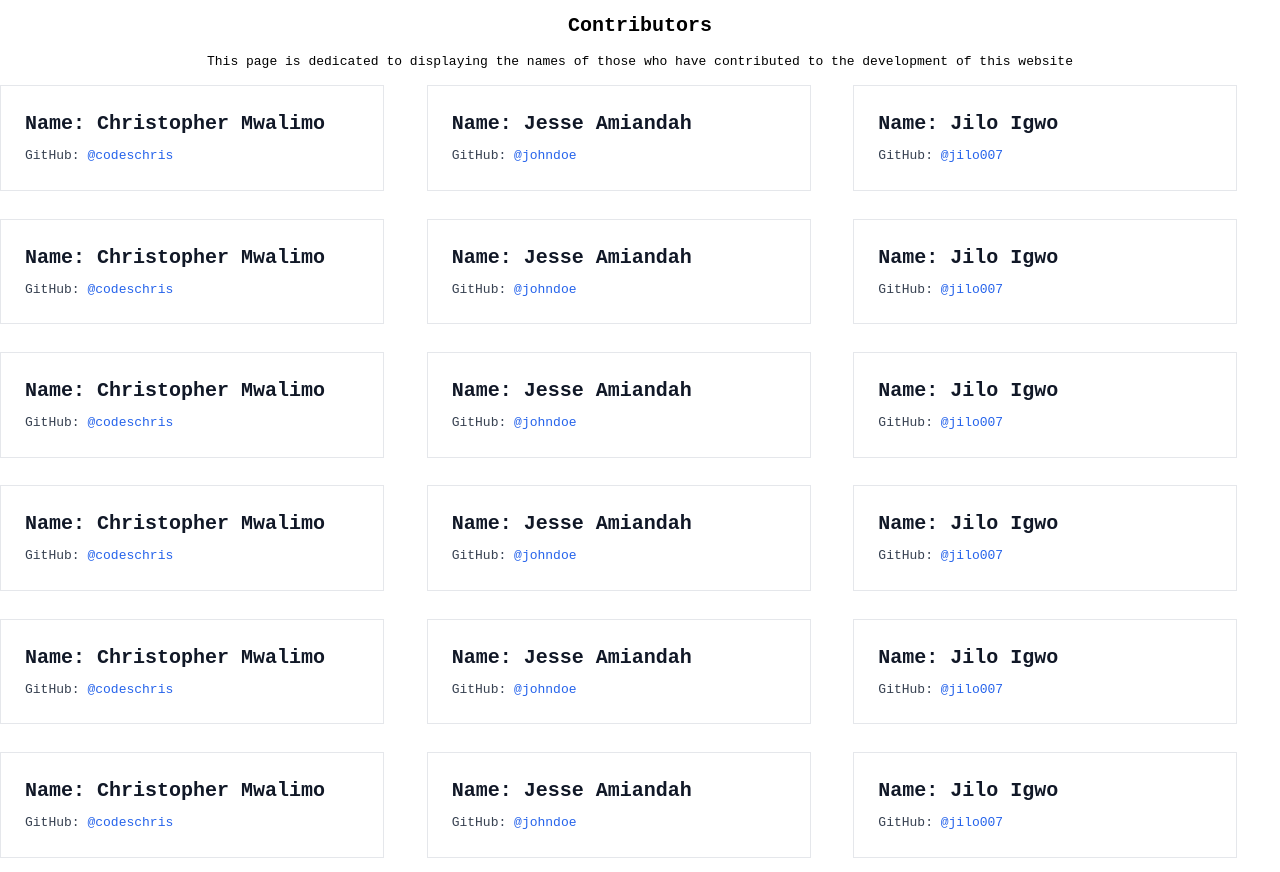
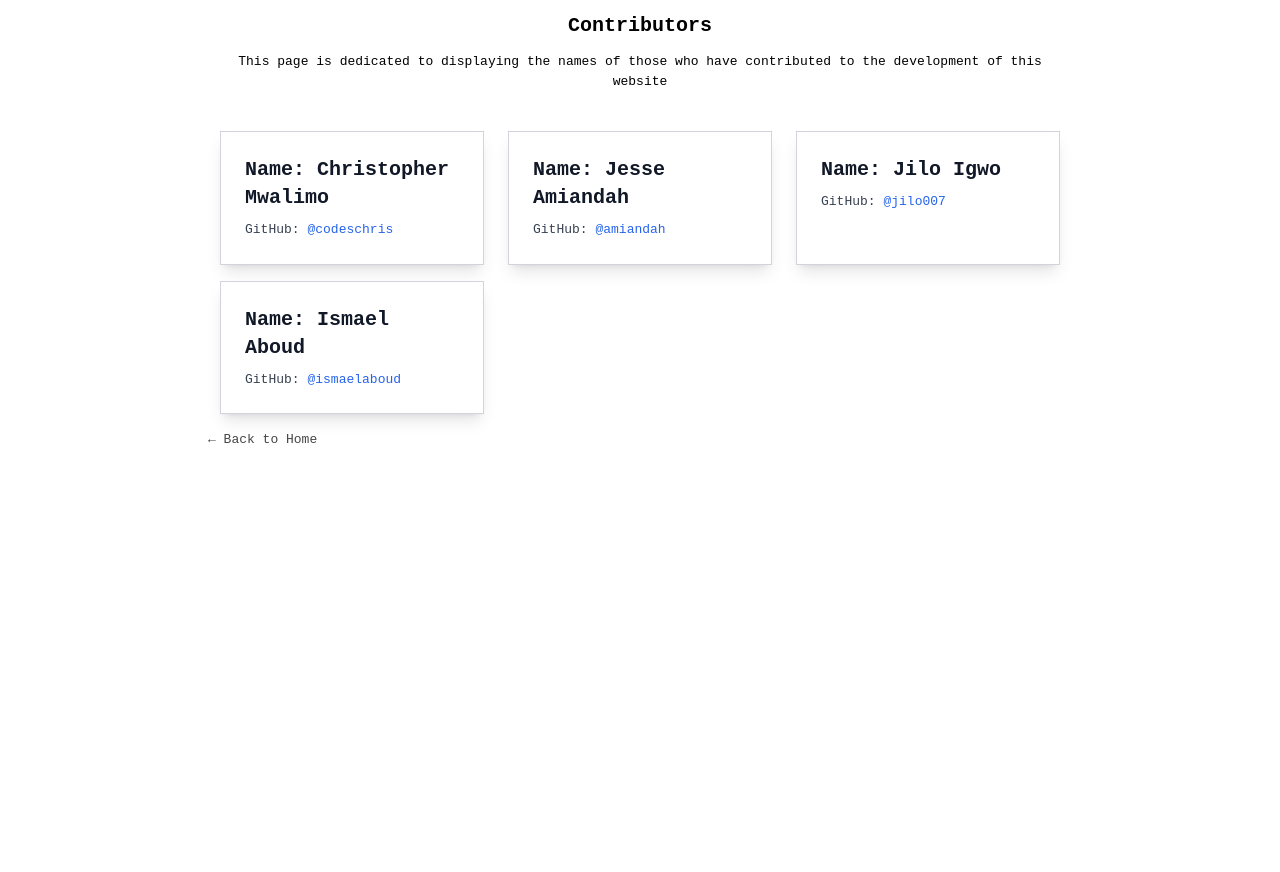
Before and after one commit to swahilipothub-dev/developers-profile, a Next.js app: page /contributors in a window 1280 px wide. After the commit the page ends 800 px from the top, so only its background shows below. Built offline with nearby package versions, Linux system fonts and the light colour scheme.

Commit message:
feat: contributions

```diff
--- a/app/components/namecards.tsx
+++ b/app/components/namecards.tsx
@@ -1,6 +1,7 @@
-"use client"
+"use client";
 
-import React, { useEffect, useState } from 'react';
+import React, { useState, useEffect } from 'react';
+import { contributors } from '../data/contributors';
 
 interface User {
   name: string;
@@ -11,24 +12,22 @@ const UserCard: React.FC = () => {
   const [users, setUsers] = useState<User[]>([]);
 
   useEffect(() => {
-    const fetchData = async () => {
-      const response = await fetch('/users.json');
-      const data: User[] = await response.json();
-      setUsers(data);
-    };
-    fetchData();
+    setUsers(contributors);
   }, []);
 
   return (
-    <div className= "container mx-auto grid grid-cols-2 md:grid-cols-3 grid-flow-row items-center justify-center min-h-screen">
+    <div className="grid grid-cols-2 md:grid-cols-3 grid-flow-row mt-10">
       {users.map((user, index) => (
-        <div key={index} className="max-w-sm p-6 bg-white border">
-          <h2 className="text-xl font-semibold text-gray-900">Name: {user.name}</h2>
-          <p className="text-gray-700 mt-2">
-            GitHub: <a href={`https://github.com/${user.github}`} className="text-blue-600 hover:underline">@{user.github}</a>
-          </p>
+        <div
+            key={index}
+            className="max-w-sm mx-3 mb-4 p-6 bg-white border border-gray-300 hover:border-t-transparent hover:border-l-transparent transition duration-300 ease-in-out shadow-lg hover:shadow-blue-500/50 hover:translate-x-[-5px] hover:translate-y-[-5px]"
+        >
+            <h2 className="text-xl font-semibold text-gray-900">Name: {user.name}</h2>
+            <p className="text-gray-700 mt-2">
+                GitHub: <a href={`https://github.com/${user.github}`} className="text-blue-600 hover:underline">@{user.github}</a>
+            </p>
         </div>
-      ))}
+        ))}
     </div>
   );
 };
--- a/app/contributors/page.tsx
+++ b/app/contributors/page.tsx
@@ -1,11 +1,13 @@
 import UserCard from "../components/namecards";
+import Link from "next/link";
 
 export default function Contributors(){
     return (
-        <div>
+        <div className="mx-10 md:mx-52">
             <h1 className="text-center py-3 font-semibold text-xl">Contributors</h1>
             <p className="text-center">This page is dedicated to displaying the names of those who have contributed to the development of this website</p>
             <UserCard/>
+            <Link href="/" className="animate-pulse text-md">← Back to Home</Link>
         </div>
     )
 }
--- /dev/null
+++ b/app/data/contributors.ts
@@ -0,0 +1,18 @@
+export const contributors = [
+    {
+        "name": "Christopher Mwalimo",
+        "github": "codeschris"
+    },
+    {
+        "name": "Jesse Amiandah",
+        "github": "amiandah"
+    },
+    {
+        "name": "Jilo Igwo",
+        "github": "jilo007"
+    },
+    {
+        "name": "Ismael Aboud",
+        "github": "ismaelaboud"
+    }
+]
--- /dev/null
+++ b/app/how-to-contribute/page.tsx
@@ -0,0 +1,23 @@
+import Link from "next/link";
+
+export default function HowTo(){
+    return(
+        <>
+        <h1 className="text-3xl py-5 text-center">How to contribute</h1>
+        <section className="mx-10 md:mx-52">
+            <div>
+                <ol className="list-decimal">
+                    <li>Fork the repository: <a className="bg-gray-400 rounded-full px-2" href="https://github.com/swahilipothub-dev/developers-profile">swahilipothub-dev/developer-profile</a> </li>
+                    <li>Clone your repository to your local machine</li>
+                    <li>Make the changes according to those stated in the <span>Issues</span> section in GitHub.</li>
+                    <li>While you&apos;re at it, update your name on the <span>Contributors</span> list.</li>
+                </ol>
+            </div>
+            <br />
+            <p className="italic">Have a fun moment contributing to the repository!! Happy coding!</p>
+            <br /><hr className="border-l"/><br />
+            <Link href="/" className="animate-pulse text-md">← Back to Home</Link>
+        </section>
+        </>
+    )
+}
--- a/app/page.tsx
+++ b/app/page.tsx
@@ -13,7 +13,7 @@ export default function Home() {
         </p>
       </div>
       <div className="grid grid-cols-2 space-x-6">
-        <Link href="/">
+        <Link href="/how-to-contribute">
           <div className="text-center text-md border p-4 hover:duration-200 hover:shadow-lg hover:transition-all">How to contribute</div>
         </Link>
         <Link href="/contributors">
--- a/public/users.json
+++ /dev/null
@@ -1,75 +0,0 @@
-[
-    {
-      "name": "Christopher Mwalimo",
-      "github": "codeschris"
-    },
-    {
-      "name": "Jesse Amiandah",
-      "github": "johndoe"
-    },
-    {
-      "name": "Jilo Igwo",
-      "github": "jilo007"
-    },
-    {
-      "name": "Christopher Mwalimo",
-      "github": "codeschris"
-    },
-    {
-      "name": "Jesse Amiandah",
-      "github": "johndoe"
-    },
-    {
-      "name": "Jilo Igwo",
-      "github": "jilo007"
-    },
-    {
-      "name": "Christopher Mwalimo",
-      "github": "codeschris"
-    },
-    {
-      "name": "Jesse Amiandah",
-      "github": "johndoe"
-    },
-    {
-      "name": "Jilo Igwo",
-      "github": "jilo007"
-    },
-    {
-      "name": "Christopher Mwalimo",
-      "github": "codeschris"
-    },
-    {
-      "name": "Jesse Amiandah",
-      "github": "johndoe"
-    },
-    {
-      "name": "Jilo Igwo",
-      "github": "jilo007"
-    },
-    {
-      "name": "Christopher Mwalimo",
-      "github": "codeschris"
-    },
-    {
-      "name": "Jesse Amiandah",
-      "github": "johndoe"
-    },
-    {
-      "name": "Jilo Igwo",
-      "github": "jilo007"
-    },
-    {
-      "name": "Christopher Mwalimo",
-      "github": "codeschris"
-    },
-    {
-      "name": "Jesse Amiandah",
-      "github": "johndoe"
-    },
-    {
-      "name": "Jilo Igwo",
-      "github": "jilo007"
-    }
-
-]
```
